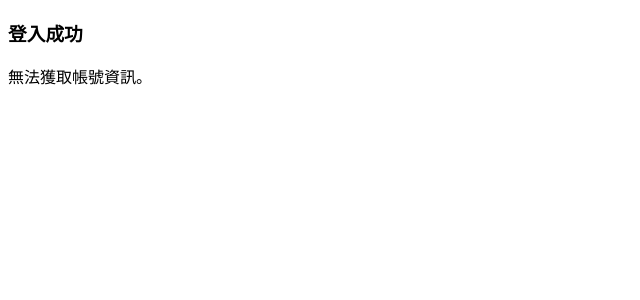
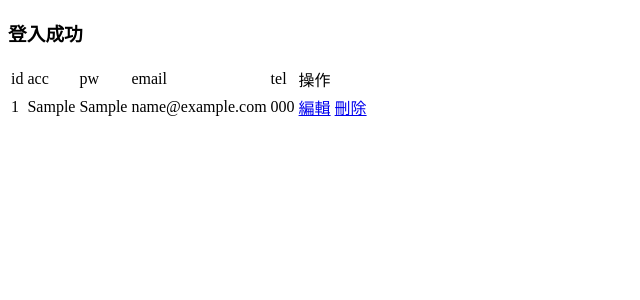
Before and after one commit to manda-shen/php-class, a PHP site: page /CRUD/success.php in a window 1280 px wide. Shown: the top 300 px of the page, without its empty margins (0-640 px from the left). Run offline with PHP 8.4, Linux system fonts and the light colour scheme; tables that the repository leaves empty hold one stand-in row (values such as "Sample post").

Commit message:
更新 success.php

```diff
--- a/CRUD/success.php
+++ b/CRUD/success.php
@@ -10,13 +10,52 @@
 
 <?php
 
-if (isset($_POST['acc'])) {
-    $acc = $_POST['acc'];
-    echo "你好! $acc";
-} else {
-    echo "無法獲取帳號資訊。";
+// if (isset($_POST['acc'])) {
+//     $acc = $_POST['acc'];
+//     echo "你好! $acc";
+// } else {
+//     echo "無法獲取帳號資訊。";
+// }
+
+$dsn="mysql:host=localhost;charset=utf8;dbname=crud";
+$pdo=new PDO($dsn,'root','');
+
+$rows=$pdo->query("select * from member")->fetchAll(PDO::FETCH_ASSOC);
+
+?>
+
+<table>
+    <tr>
+        <td>id</td>
+        <td>acc</td>
+        <td>pw</td>
+        <td>email</td>
+        <td>tel</td>
+        <td>操作</td>
+    </tr>
+    <?php
+    foreach($rows as $row){
+
+    ?>
+    <tr>
+        <td><?=$row['id'];?></td>
+        <td><?=$row['acc'];?></td>
+        <td><?=$row['pw'];?></td>
+        <td><?=$row['email'];?></td>
+        <td><?=$row['tel'];?></td>
+        <td>
+            <a href="edit_form.php?id=<?=$row['id'];?>">編輯</a>
+            <a href="del.php?id=<?=$row['id'];?>">刪除</a>
+        </td>
+    </tr>
+
+    <?php
+
 }
 ?>
 
+</table>
+
+
 </body>
 </html>
```
